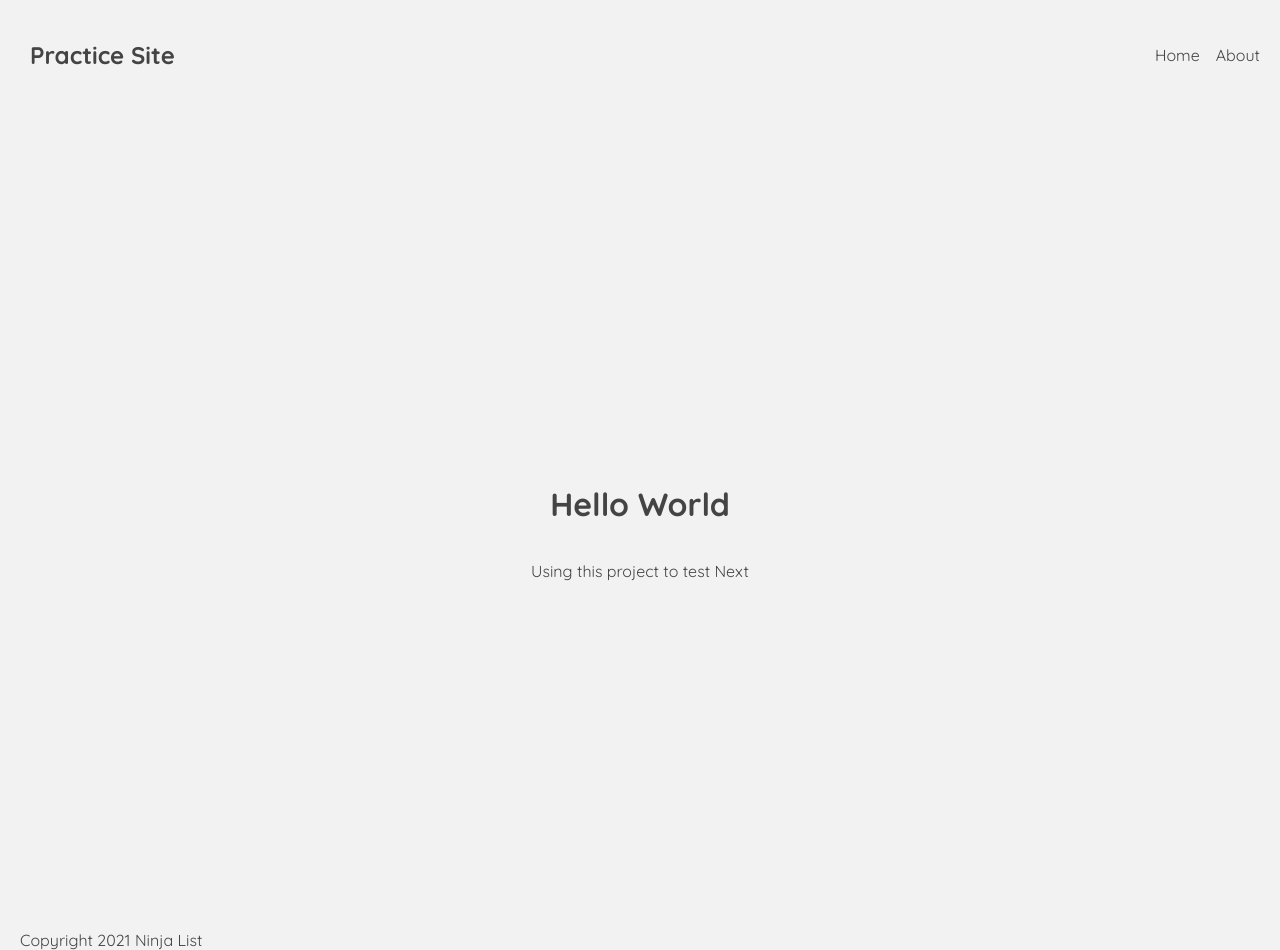
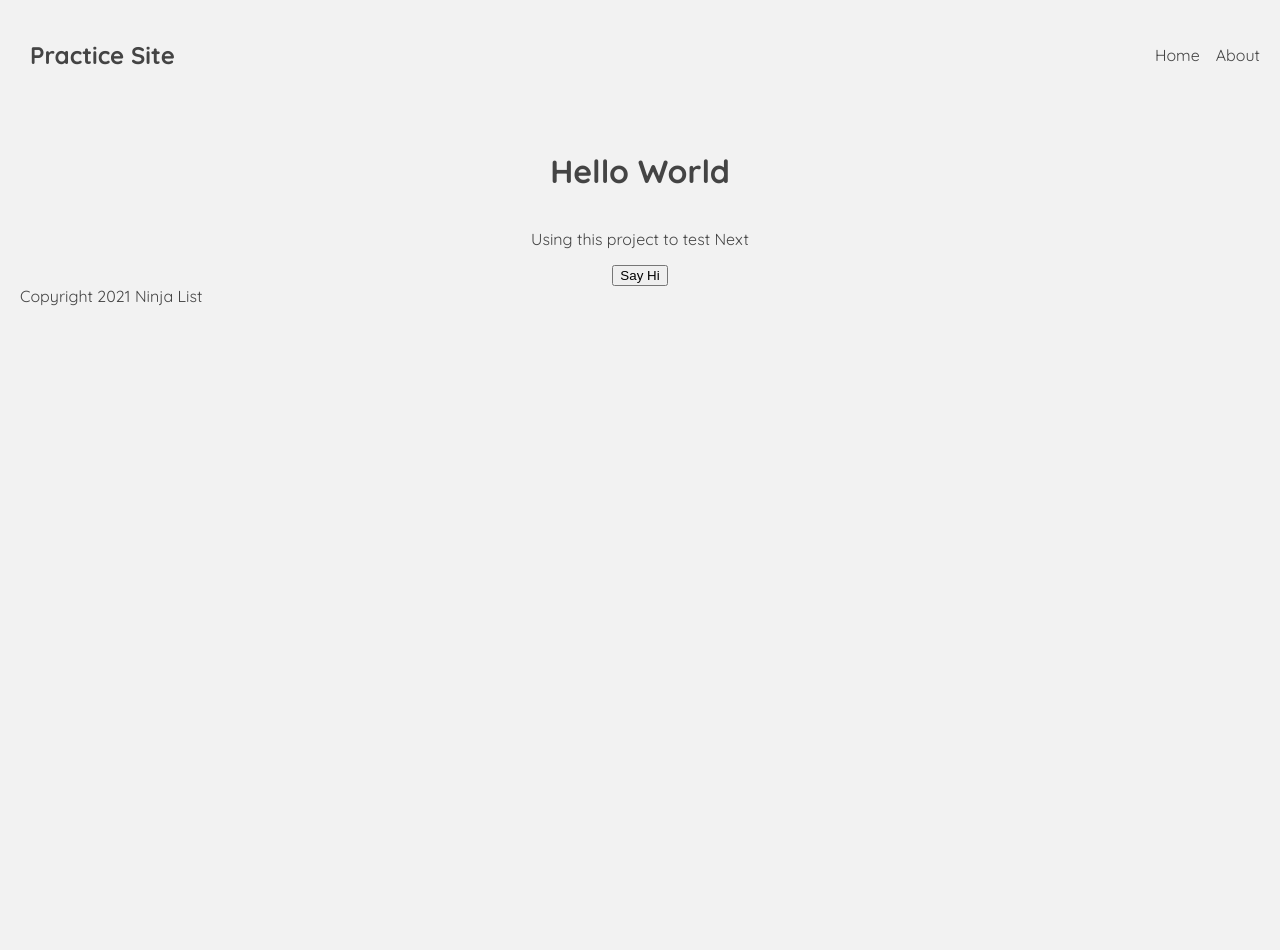
Before and after one commit to Jon-D-Smith/Next_JS_Practice, a Next.js app: page / in a window 1280 px wide. After the commit the page ends 800 px from the top, so only its background shows below. Built offline with nearby package versions, Linux system fonts and the light colour scheme.

Commit message:
Playing with components

```diff
--- /dev/null
+++ b/comps/Button.js
@@ -0,0 +1,7 @@
+const Button = ({text, handleClick}) => {
+    return (
+        <button onClick={handleClick}>{text}</button>
+     );
+}
+
+export default Button;
--- a/pages/index.js
+++ b/pages/index.js
@@ -4,7 +4,12 @@ import styles from '../styles/Home.module.css'
 import Navbar from '../comps/Navbar'
 import Footer from '../comps/Footer'
 import Link from 'next/link'
+import Button from '../comps/Button'
 export default function Home() {
+
+  const sayHi = () => {
+    alert('hi')
+  }
   return (
     <>
     <Head>
@@ -13,6 +18,7 @@ export default function Home() {
    <div className={styles.container}>
      <h1>Hello World</h1>
      <p>Using this project to test Next</p>
+     <Button text={'Say Hi'} handleClick={() => sayHi()} />
    </div>
    </>
   )
--- a/styles/Home.module.css
+++ b/styles/Home.module.css
@@ -1,11 +1,8 @@
 .container {
-  min-height: 100vh;
-  padding: 0 0.5rem;
   display: flex;
   flex-direction: column;
   justify-content: center;
   align-items: center;
-  height: 100vh;
 }
 
 .main {
```
